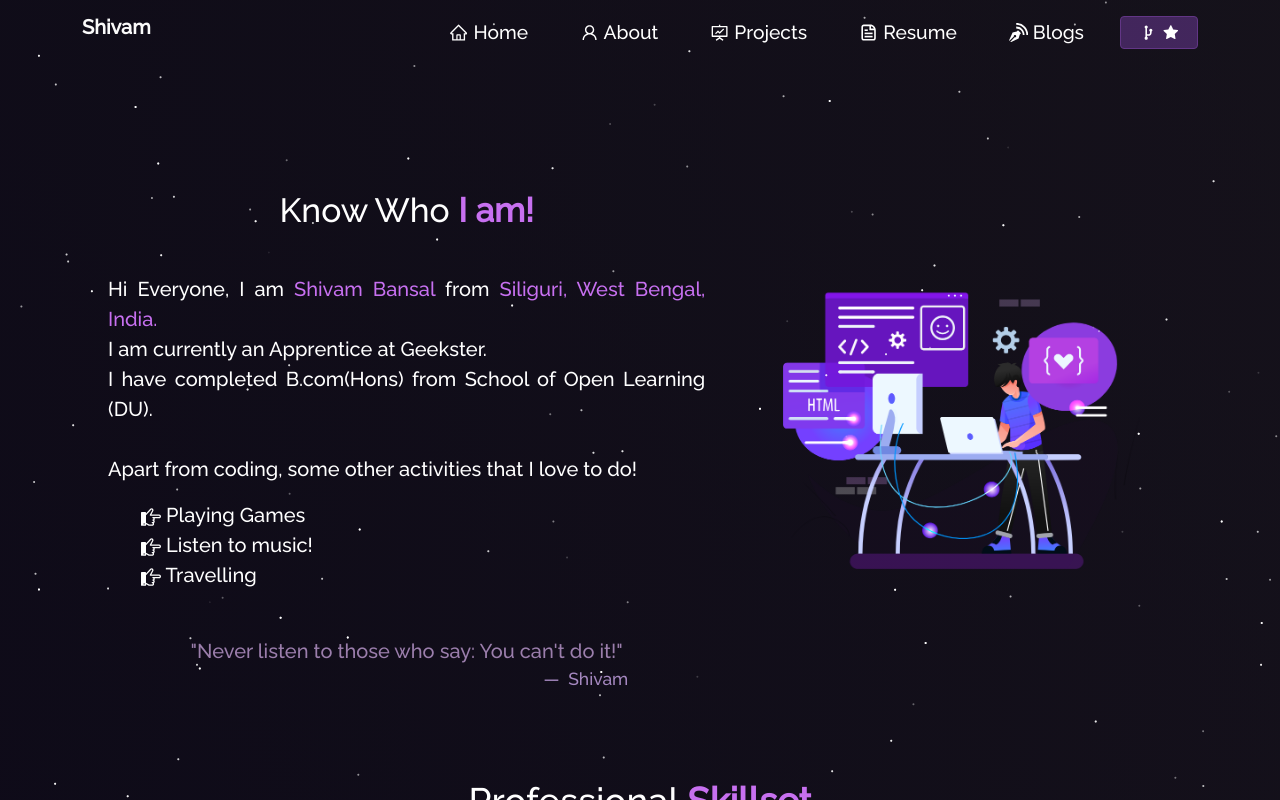
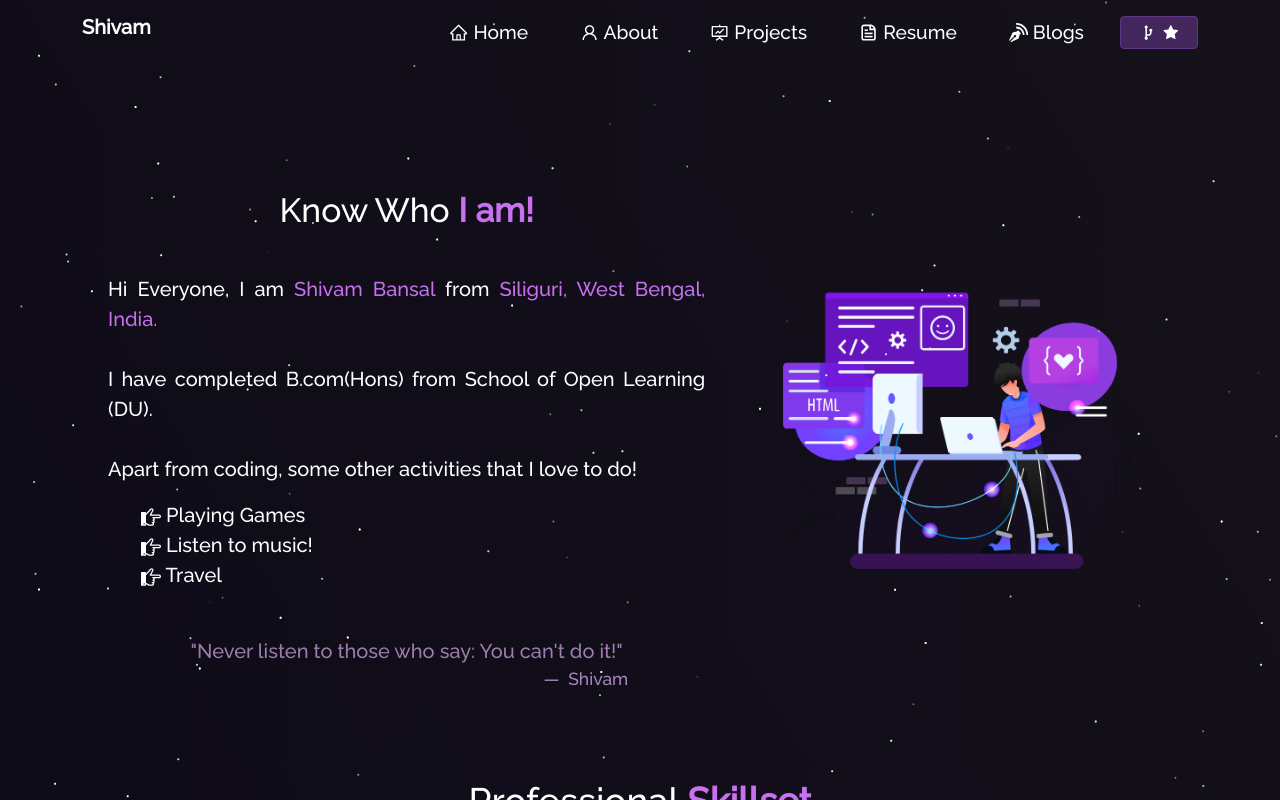
Before and after one commit to Shivambansal96/Personal-Portfolio, a React (Create React App) app: page /about in a window 1280 px wide. Shown: the top 800 px of the page. Built offline with nearby package versions, Linux system fonts and the light colour scheme.

Commit message:
Updated Resume

```diff
--- a/src/components/About/AboutCard.js
+++ b/src/components/About/AboutCard.js
@@ -11,7 +11,7 @@ function AboutCard() {
             Hi Everyone, I am <span className="purple">Shivam Bansal </span>
             from <span className="purple"> Siliguri, West Bengal, India.</span>
             <br />
-            I am currently an Apprentice at Geekster.
+            {/* I am currently an Apprentice at Geekster. */}
             <br />
             I have completed B.com(Hons) from School of Open Learning (DU).
             <br />
@@ -26,7 +26,7 @@ function AboutCard() {
               <ImPointRight /> Listen to music!
             </li>
             <li className="about-activity">
-              <ImPointRight /> Travelling
+              <ImPointRight /> Travel
             </li>
           </ul>
             <br />
--- a/src/components/Resume/ResumeNew.js
+++ b/src/components/Resume/ResumeNew.js
@@ -3,10 +3,12 @@ import { Container, Row } from "react-bootstrap";
 import Button from "react-bootstrap/Button";
 import Particle from "../Particle";
 import FE_pdf from "../../Assets/CVs/Shivam_Resume_FE(Latest).pdf";
-import TT_pdf from "../../Assets/CVs/Teaching Resume(24 Nov).pdf";
+// import TT_pdf from "../../Assets/CVs/Teaching Resume(24 Nov).pdf";
+import TT_pdf from "../../Assets/CVs/Teaching Resume(jpg).jpg";
 // import resume_pic from "../../Assets/CVs/Shivam_Resume_FE.jpg";
 import FE_resume_pic from "../../Assets/CVs/Shivam_Resume_FE(Latest).jpg";
-import TT_resume_pic from "../../Assets/CVs/Teaching Resume (Nov 24).jpg";
+// import TT_resume_pic from "../../Assets/CVs/Teaching Resume (Nov 24).jpg";
+import TT_resume_pic from "../../Assets/CVs/Teaching Resume(jpg).jpg";
 import { AiOutlineDownload } from "react-icons/ai";
 // import { Document, Page, pdfjs } from "react-pdf";
 import "react-pdf/dist/esm/Page/AnnotationLayer.css";
```
Also changed, not shown: src/Assets/CVs/Teaching Resume(jpg).jpg (added), 1 other file (tests, documents, lock files or other folders).
